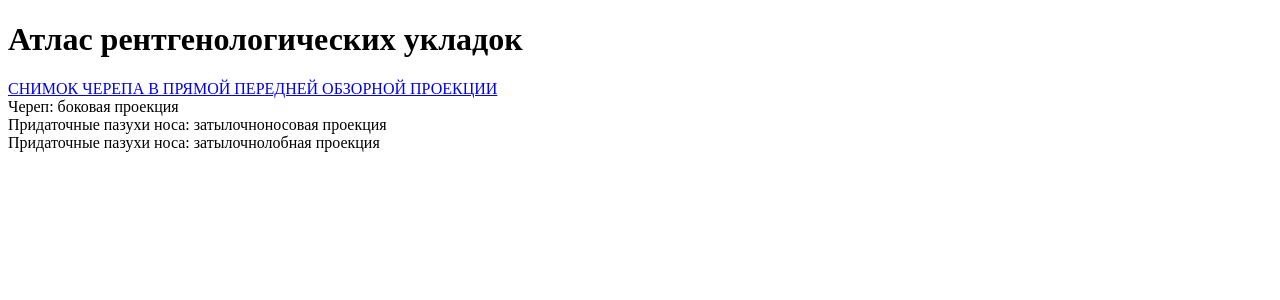
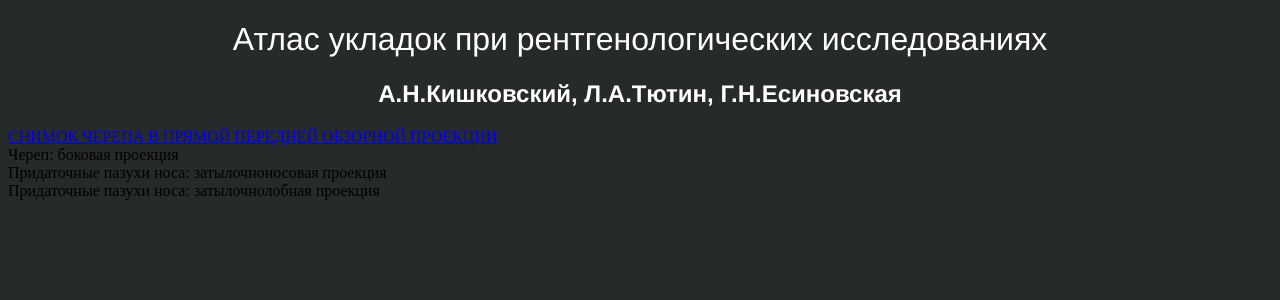
Before and after one commit to lobster2nd/XrayAtlas, a Flask app: page /head in a window 1280 px wide. Shown: the top 300 px of the page. Run offline with Flask 3, Linux system fonts and the light colour scheme.

Commit message:
added styles to buttons

```diff
--- /dev/null
+++ b/static/styles/buttons.css
@@ -0,0 +1,135 @@
+/*
+  https://developer.mozilla.org/en/docs/Web/CSS/box-shadow
+  box-shadow: [inset?] [top] [left] [blur] [size] [color];
+
+  Tips:
+    - We're setting all the blurs to 0 since we want a solid fill.
+    - Add the inset keyword so the box-shadow is on the inside of the element
+    - Animating the inset shadow on hover looks like the element is filling in from whatever side you specify ([top] and [left] accept negative values to become [bottom] and [right])
+    - Multiple shadows can be stacked
+    - If you're animating multiple shadows, be sure to keep the same number of shadows on hover/focus as non-hover/focus (even if you have to create a transparent shadow) so the animation is smooth. Otherwise, you'll get something choppy.
+*/
+
+// Animate the size, inside
+.fill:hover,
+.fill:focus {
+  box-shadow: inset 0 0 0 2em var(--hover);
+}
+
+// Animate the size, outside
+.pulse:hover,
+.pulse:focus {
+  animation: pulse 1s;
+  box-shadow: 0 0 0 2em transparent;
+}
+
+@keyframes pulse {
+  0% { box-shadow: 0 0 0 0 var(--hover); }
+}
+
+// Stack multiple shadows, one from the left, the other from the right
+.close:hover,
+.close:focus {
+  box-shadow:
+    inset -3.5em 0 0 0 var(--hover),
+    inset 3.5em 0 0 0 var(--hover);
+}
+
+// Size can also be negative; see how it's smaller than the element
+.raise:hover,
+.raise:focus {
+  box-shadow: 0 0.5em 0.5em -0.4em var(--hover);
+  transform: translateY(-0.25em);
+}
+
+// Animating from the bottom
+.up:hover,
+.up:focus {
+  box-shadow: inset 0 -3.25em 0 0 var(--hover);
+}
+
+// And from the left
+.slide:hover,
+.slide:focus {
+  box-shadow: inset 6.5em 0 0 0 var(--hover);
+}
+
+// Multiple shadows, one on the outside, another on the inside
+.offset {
+  box-shadow:
+    0.3em 0.3em 0 0 var(--color),
+    inset 0.3em 0.3em 0 0 var(--color);
+
+  &:hover,
+  &:focus {
+    box-shadow:
+      0 0 0 0 var(--hover),
+      inset 6em 3.5em 0 0 var(--hover);
+  }
+}
+
+//=== Set button colors
+// If you wonder why use Sass vars or CSS custom properties...
+  // Make a map with the class names and matching colors
+$colors: (
+  fill: #a972cb,
+  pulse: #ef6eae,
+  close: #ff7f82,
+  raise: #ffa260,
+  up: #e4cb58,
+  slide: #8fc866,
+  offset: #19bc8b
+);
+
+// Sass variables compile to a static string; CSS variables are dynamic and inherited
+  // Loop through the map and set CSS custom properties using Sass variables
+@each $button, $color in $colors {
+  .#{$button} {
+    --color: #{$color};
+    --hover: #{adjust-hue($color, 45deg)};
+  }
+}
+
+// Now every button will have different colors as set above. We get to use the same structure, only changing the custom properties.
+button {
+  color: var(--color);
+  transition: 0.25s;
+
+  &:hover,
+  &:focus {
+    border-color: var(--hover);
+    color: #fff;
+  }
+}
+
+//=== Pen styling, ignore
+body {
+  color: #fff;
+  background: hsl(227, 10%, 10%);
+  font: 300 1em 'Fira Sans', sans-serif;
+
+  // Center everything ever
+  justify-content: center;
+  align-content: center;
+  align-items: center;
+  text-align: center;
+  min-height: 100vh;
+  display: flex;
+}
+
+// Basic button styles
+button {
+  background: none;
+  border: 2px solid;
+  font: inherit;
+  line-height: 1;
+  margin: 0.5em;
+  padding: 1em 2em;
+}
+
+h1 { font-weight: 400; }
+
+code {
+  color: #e4cb58;
+  font: inherit;
+}
--- a/templates/index_cool.html
+++ b/templates/index_cool.html
@@ -17,7 +17,7 @@
     <p>
       Исследования черепа, придаточных пазух носа, нижней челючти, зубов и т.д.
     </p>
-    <button>Подробнее</button>
+    <button onclick="window.location.href = '/head';">Click Here</button>
   </li>
   <li>
     <h2>02</h2>
--- a/templates/layout.html
+++ b/templates/layout.html
@@ -1,11 +1,16 @@
 <!DOCTYPE html>
-<html>
+<html lang="en">
 <head>
     <meta charset="UTF-8">
-    <title>Атлас рентгенологических укладок</title>
+    <title>Главная</title>
+    <link rel="stylesheet" href="{{ url_for('static', filename='/styles/index_cool.css') }}">
+    <link rel="stylesheet" href="{{ url_for('static', filename='/styles/buttons.css') }}">
 </head>
 <body>
-<h1>Атлас рентгенологических укладок</h1>
+<div class="header">
+  <h1>Атлас укладок при рентгенологических исследованиях</h1>
+  <h2>А.Н.Кишковский, Л.А.Тютин, Г.Н.Есиновская</h2>
+</div>
 {% block body %}{% endblock %}
 </body>
 </html>
```
Also changed, not shown: templates/head_cool.html (added, +20 -0 lines).
